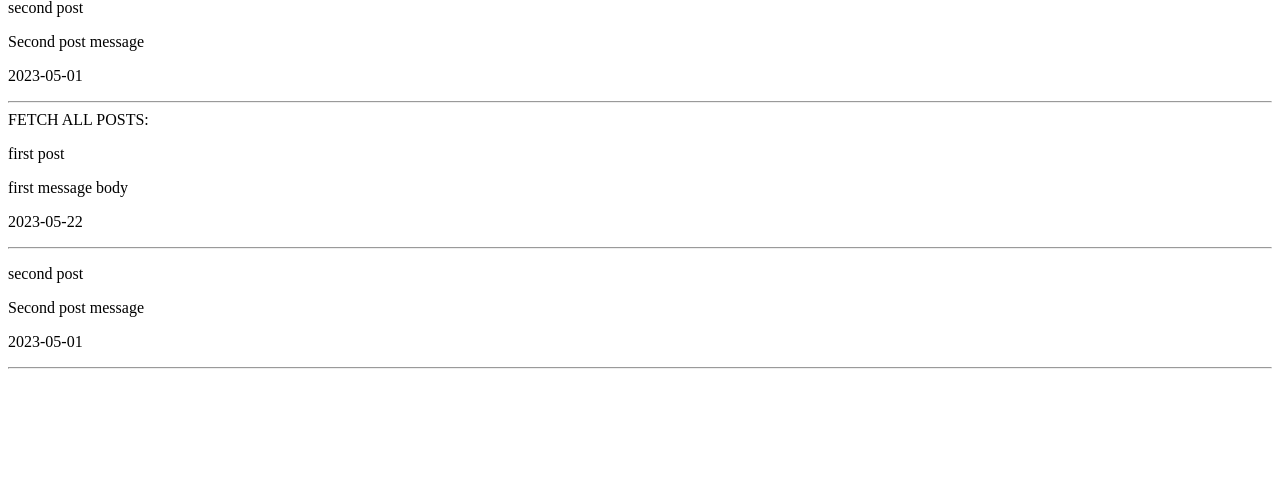
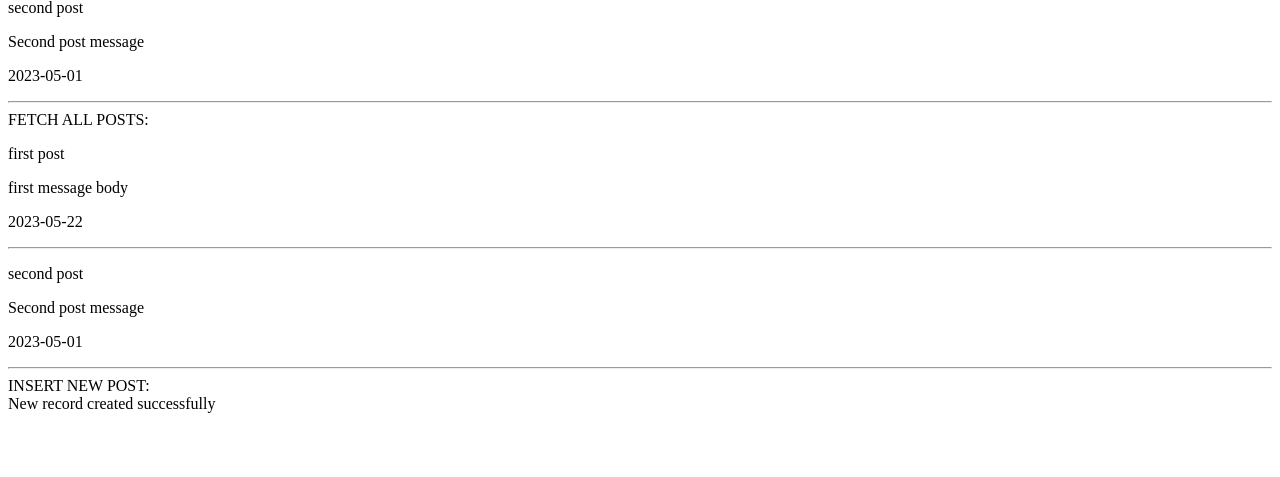
Before and after one commit to Sana-Shabeel/Learning-php, a PHP site: page / in a window 1280 px wide. Shown: the part 17-494 px from the top of the page. Run offline with PHP 8.4, Linux system fonts and the light colour scheme; data comes from the database, SQL or seed files in the repository; data that the repository does not hold is empty.

Commit message:
Add insert new post to db

```diff
--- a/oop-database/index.php
+++ b/oop-database/index.php
@@ -28,6 +28,9 @@ include "includes/class-autoloader.inc.php";
       echo "FETCH ALL POSTS: <br>";
       $testObj->getPosts();
 
+      echo "INSERT NEW POST: <br>";
+      $testObj->setPostStmt("New Post", "This is a new post", "2021-05-05");
+
 
     ?>
 
```
